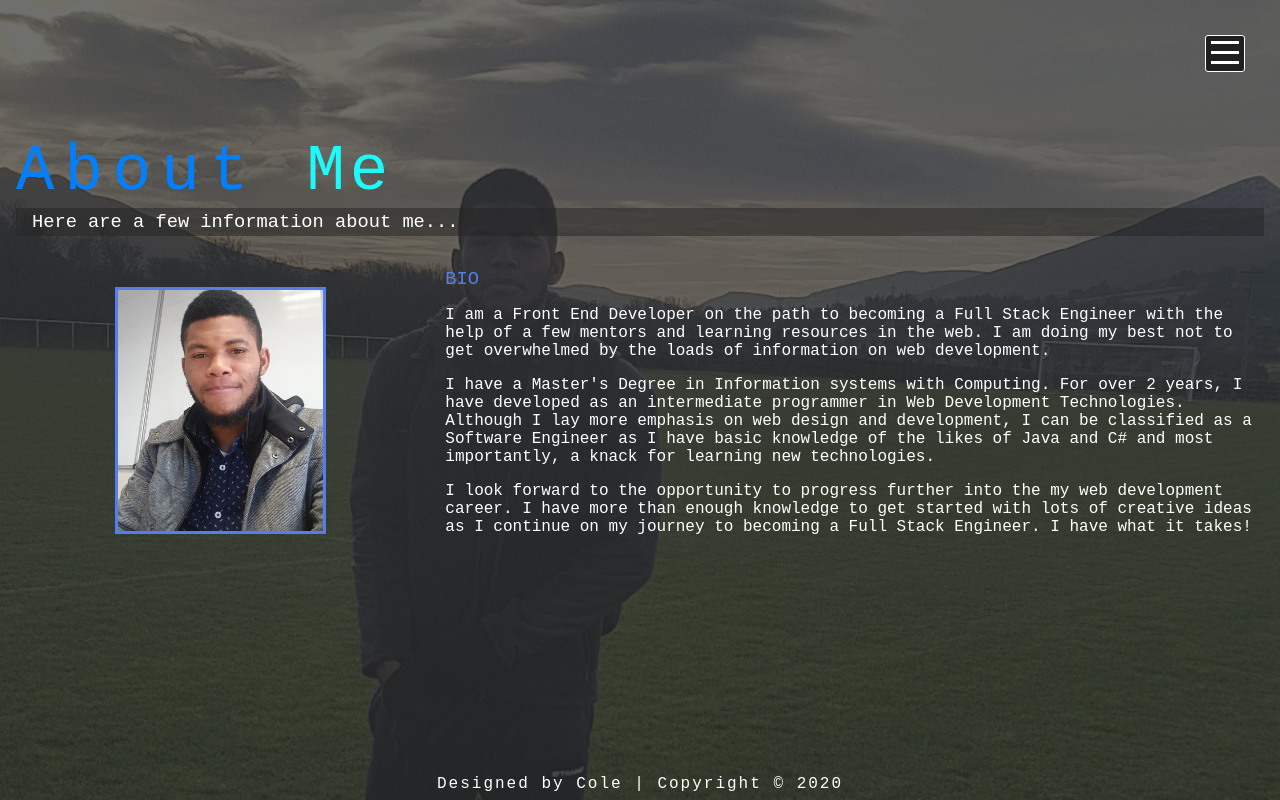
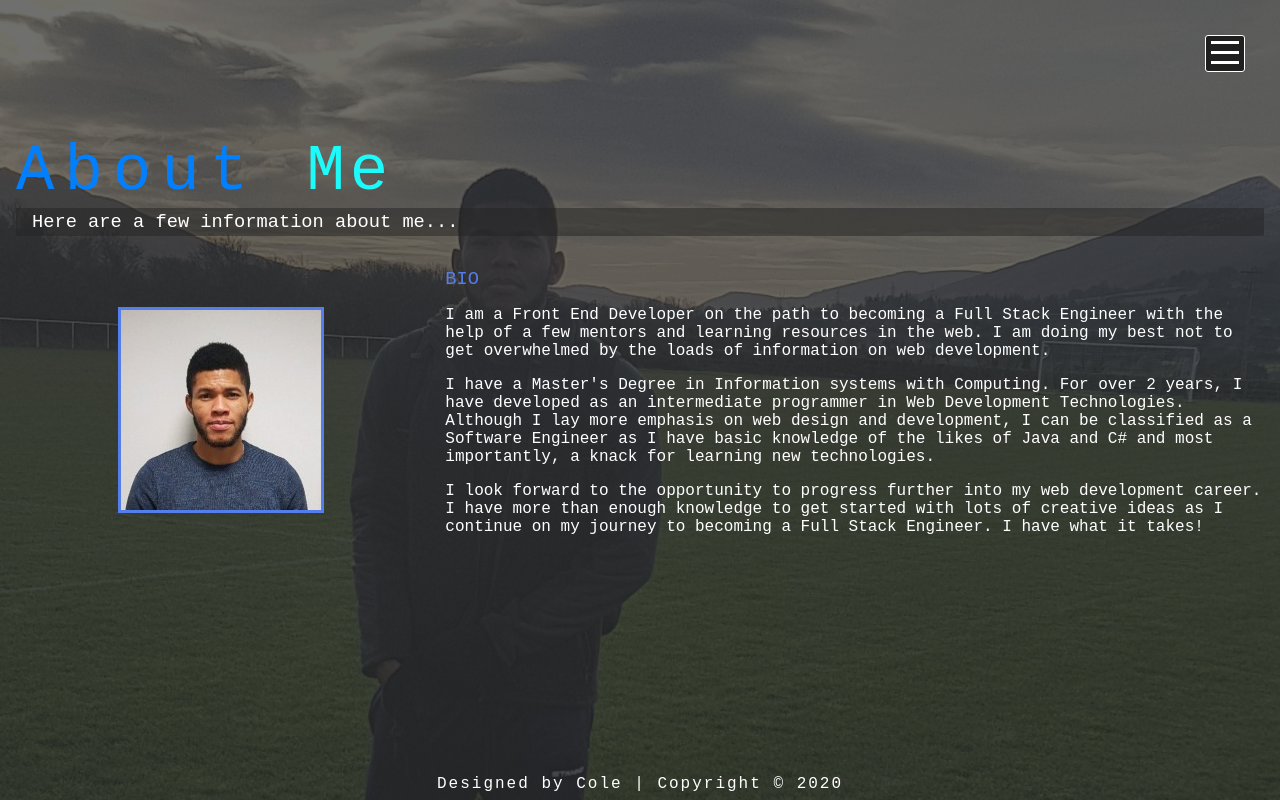
Before and after one commit to colenocks/portfolio, a React (Create React App) app: page /about in a window 1280 px wide. Built offline with nearby package versions, Linux system fonts and the light colour scheme.

Commit message:
change background image

```diff
--- a/src/components/About.jsx
+++ b/src/components/About.jsx
@@ -19,7 +19,7 @@ class About extends Component {
           <div className="about-info">
             <img
               className="bioimage"
-              src={require("../assets/coleImage2.jpg")}
+              src={require("../assets/coleImage.jpg")}
               alt="Coleman Enocks"
             />
             <div className="bio">
@@ -41,10 +41,10 @@ class About extends Component {
               </p>
 
               <p>
-                I look forward to the opportunity to progress further into the
-                my web development career. I have more than enough knowledge to
-                get started with lots of creative ideas as I continue on my
-                journey to becoming a Full Stack Engineer. I have what it takes!
+                I look forward to the opportunity to progress further into my
+                web development career. I have more than enough knowledge to get
+                started with lots of creative ideas as I continue on my journey
+                to becoming a Full Stack Engineer. I have what it takes!
               </p>
             </div>
           </div>
--- a/src/components/Techstack.jsx
+++ b/src/components/Techstack.jsx
@@ -142,23 +142,19 @@ class Techstack extends Component {
               <h2>Cloud Services</h2>
               <ul>
                 <li className="">
-                  <h4>AWS EC2 </h4>
+                  <h4>Amazon EC2 </h4>
                   <progress value="30" max="100"></progress>
                 </li>
                 <li className="">
-                  <h4>AWS RDS </h4>
+                  <h4>Amazon RDS </h4>
                   <progress value="20" max="100"></progress>
                 </li>
                 <li className="">
-                  <h4>AWS Elastic Beanstalk </h4>
+                  <h4>Amazon Elastic Beanstalk </h4>
                   <progress value="30" max="100"></progress>
                 </li>
                 <li className="">
-                  <h4>AWS Instances </h4>
-                  <progress value="20" max="100"></progress>
-                </li>
-                <li className="">
-                  <h4>AWS IAM </h4>
+                  <h4>Amazon Instances </h4>
                   <progress value="20" max="100"></progress>
                 </li>
               </ul>
```
